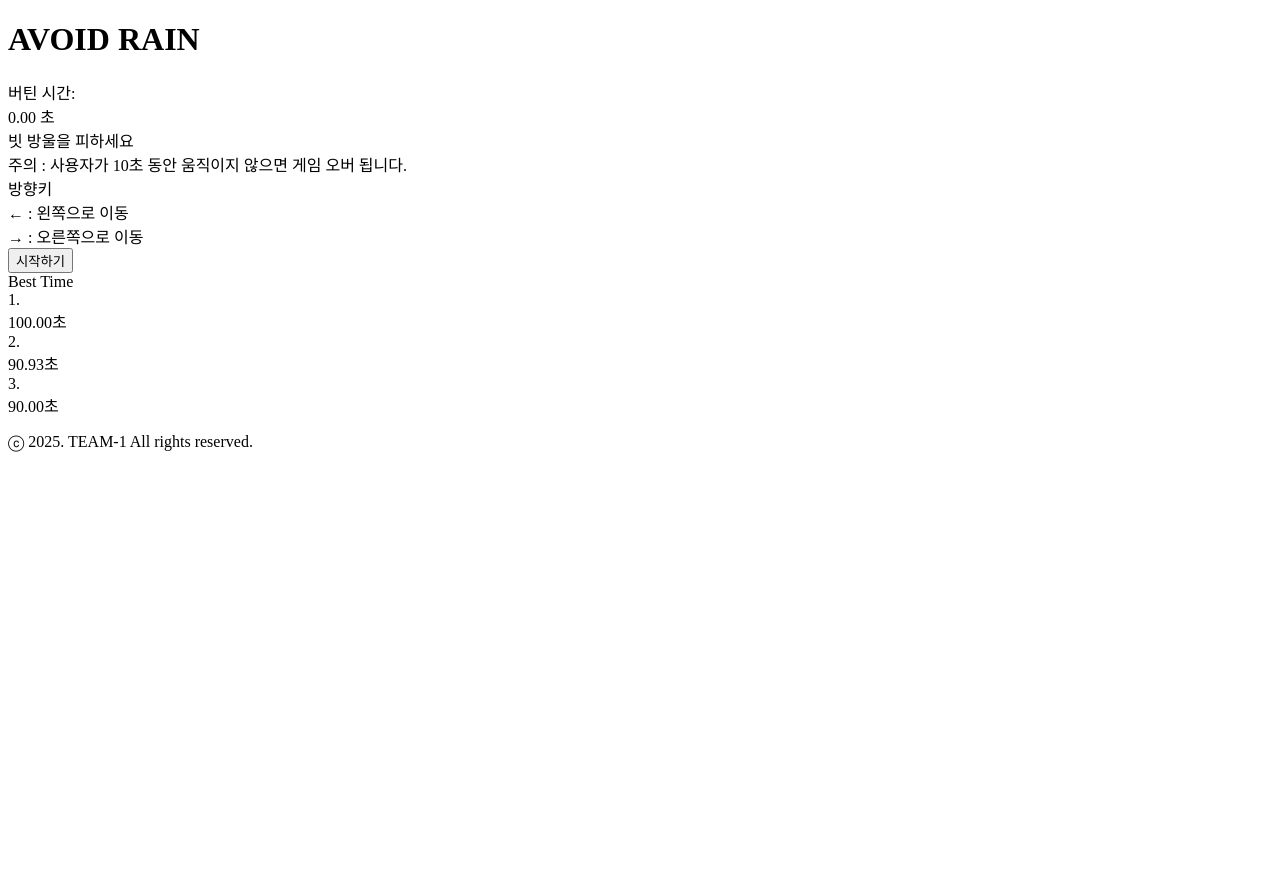
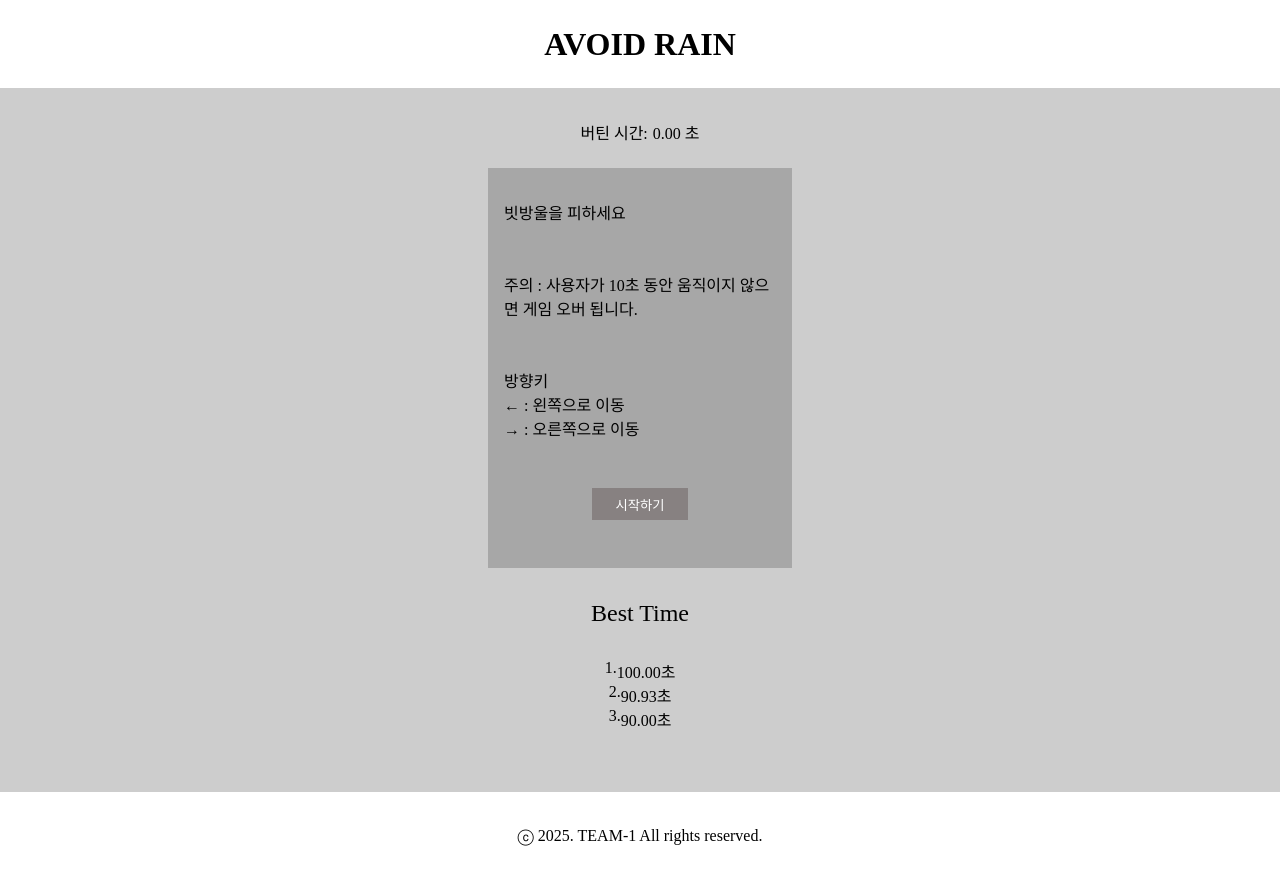
Before and after one commit to kdt-ful-class-three-group/TEAM1_toy-project-1, a website: page views/index.html in a window 1280 px wide. Before the commit the page ends 800 px from the top, so only its background shows below. Drawn offline with Linux system fonts and the light colour scheme.

Commit message:
Design: CSS파일 추가 및 적용 -유틸리티 클래스로 스타일 지정

```diff
--- a/public/style/style.css
+++ b/public/style/style.css
@@ -0,0 +1,41 @@
+*{
+  padding: 0;
+  margin: 0;
+}
+
+.h-2rem {height: 2rem;}
+.h-5_5rem {height: 5.5rem;}
+.h-25rem {height: 25rem;}
+.h-10rem {height: 10rem;}
+.h-44rem {height: 44rem;}
+.w-6rem {width: 6rem;}
+.w-19rem {width: 19rem;}
+.d-flex {display: flex;}
+.flex-wrap {flex-wrap: wrap;}
+.flex-column {flex-direction: column;}
+.j-center {justify-content: center;}
+.j-around {justify-content: space-around;}
+.a-center {align-items: center;}
+.mb-2rem {margin-bottom: 2rem;}
+.pt-2rem {padding-top: 2rem;}
+.pt-2_5rem {padding-top: 2.5rem;}
+.p-1rem {padding: 1rem;}
+.p-2rem {padding: 2rem;}
+.pl-5px {padding-left: 5px;}
+.px-1rem {padding: 0 1rem;}
+.pt-0 {padding-top: 0;}
+.pb-1rem {padding-bottom: 1rem;}
+.pb-1_5rem {padding-bottom: 1.5rem;}
+.bg-white {background-color: #FFFFFF;}
+.bg-gray {background-color: #878181;}
+.bg-gray-light {background-color: #CDCDCD;}
+.bg-gray-dark {background-color: #575252;}
+.bg-black-alpha {background-color: rgb(0, 0, 0, 0.19);}
+.color-white {color: #FFFFFF;}
+.font-1_5rem {font-size: 1.5rem;}
+.border-none {border: none;}
+.cursor-pointer{cursor: pointer;}
+
+button:hover {
+  background-color: #575252;
+}
--- a/views/index.html
+++ b/views/index.html
@@ -7,42 +7,42 @@
   <link rel="stylesheet" href="../public/style/style.css">
 </head>
 <body>
-  <header>
+  <header class="h-5_5rem bg-white d-flex j-center a-center">
     <h1>AVOID RAIN</h1>
   </header>
-  <main>
-    <section>
+  <main class="h-44rem bg-gray-light d-flex j-center">
+    <section class="pt-2rem w-19rem h-25rem">
       <!--시간 표시 div-->
-      <article>
+      <article class="d-flex j-center pb-1_5rem">
           <div>버틴 시간:</div>
-          <div>0.00 초</div>
+          <div class="pl-5px">0.00 초</div>
       </article>
       <!--게임 표시 div-->
-      <article>
-        <div>빗 방울을 피하세요</div>
-        <div>주의 : 사용자가 10초 동안 움직이지 않으면 게임 오버 됩니다.</div>
-        <div>방향키<br>← : 왼쪽으로 이동<br>→ : 오른쪽으로 이동</div>
-        <div><button>시작하기</button></div>
+      <article class="h-25rem d-flex j-around flex-column bg-black-alpha">
+        <div class="p-1rem">빗방울을 피하세요</div>
+        <div class="p-1rem pt-0">주의 : 사용자가 10초 동안 움직이지 않으면 게임 오버 됩니다.</div>
+        <div class="p-1rem pt-0">방향키<br>← : 왼쪽으로 이동<br>→ : 오른쪽으로 이동</div>
+        <div class="mb-2rem d-flex j-center"><button class="w-6rem h-2rem bg-gray color-white border-none cursor-pointer">시작하기</button></div>
       </article>
       <!--랭킹 표시 div-->
-      <article>
-        <div>Best Time</div>
-        <div>
+      <article class="d-flex flex-column a-center">
+        <div class="font-1_5rem p-2rem">Best Time</div>
+        <div class="d-flex">
           <div>1.</div>
           <div>100.00초</div>
         </div>
-        <div>
+        <div class="d-flex">
           <div>2.</div>
           <div>90.93초</div>
         </div>
-        <div>
+        <div class="d-flex">
           <div>3.</div>
           <div>90.00초</div>
         </div>
       </article>
     </section>
   </main>
-  <footer>
+  <footer class="h-5_5rem bg-white d-flex j-center a-center">
     <p>ⓒ 2025. TEAM-1 All rights reserved.</p>
   </footer>
   <script src="../public/src/src.js"></script>
```
